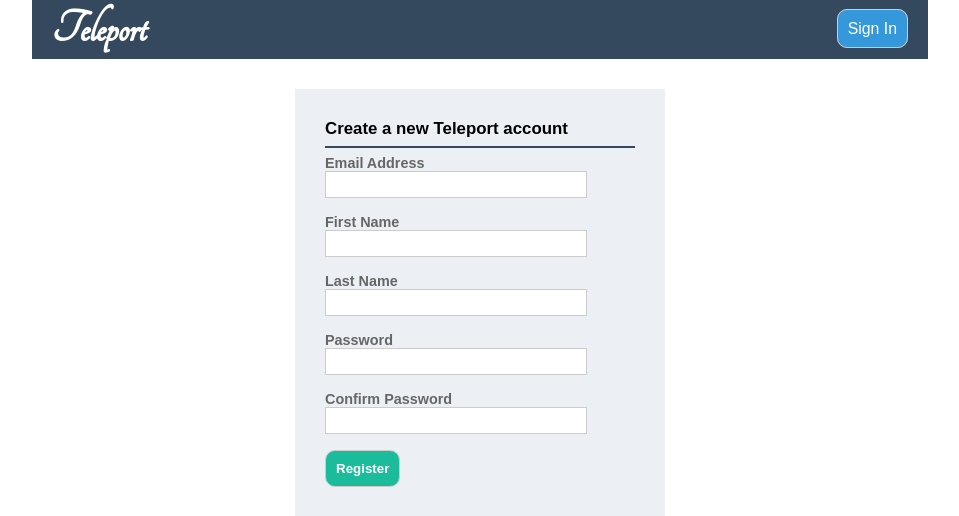
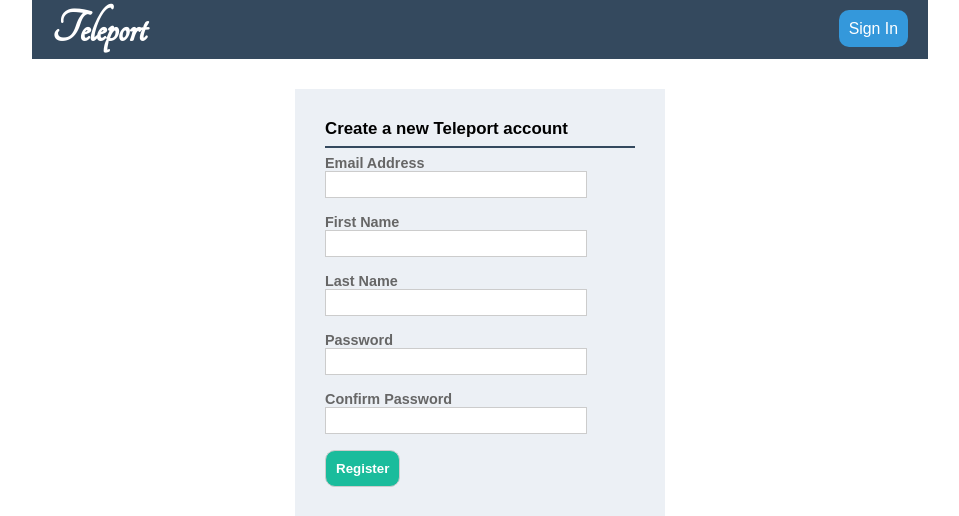
Before and after one commit to anantb/teleport, a Django app: template teleport/templates/register.html in a window 1280 px wide. Shown: the top 516 px of the page, without its empty margins (160-1119 px from the left). Run offline with Django 3.2, Linux system fonts and the light colour scheme; the template is opened without the code that fills it, so the values that code supplies are empty; parts of the project's set-up code (start-up, migrations or seed data) failed here and were passed over; some libraries are stand-ins or nearby versions.

Commit message:
looks good

```diff
--- a/teleport/templates/login.html
+++ b/teleport/templates/login.html
@@ -1,6 +1,6 @@
 {% extends "base.html" %}
 {% block headlink-right %}
-<a class="button" href="/register">Create a New Account</a>
+<a href="/register">Create a New Account</a>
 {% endblock %}
 {% block content %}
 <form method="POST" action="/login">
--- a/teleport/templates/register.html
+++ b/teleport/templates/register.html
@@ -1,6 +1,6 @@
 {% extends "base.html" %}
 {% block headlink-right %}
-<a class="button" href="/login">Sign In</a>
+<a href="/login">Sign In</a>
 {% endblock %}
 {% block content %}
 <form method="POST" action="/register">
```
